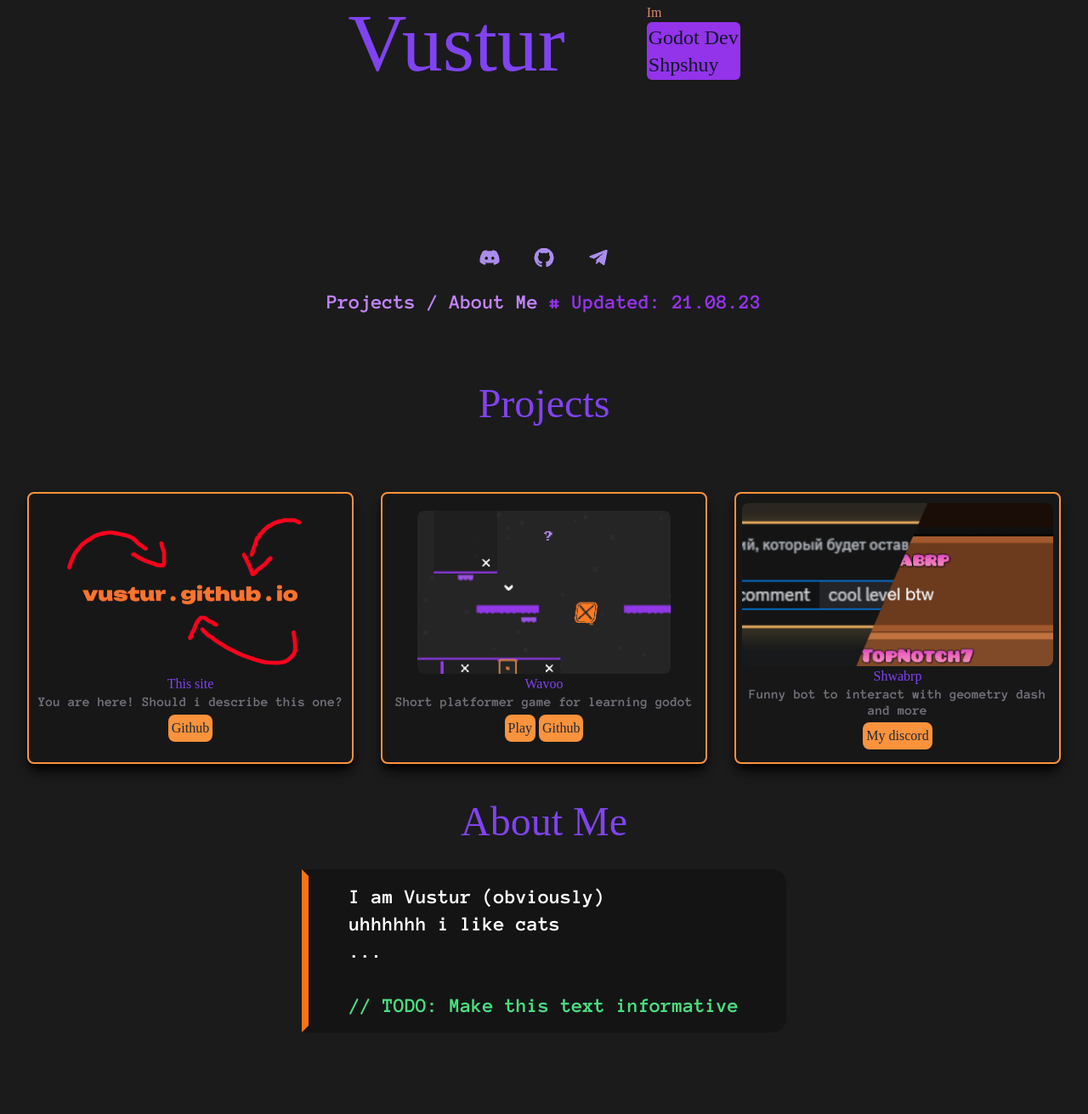
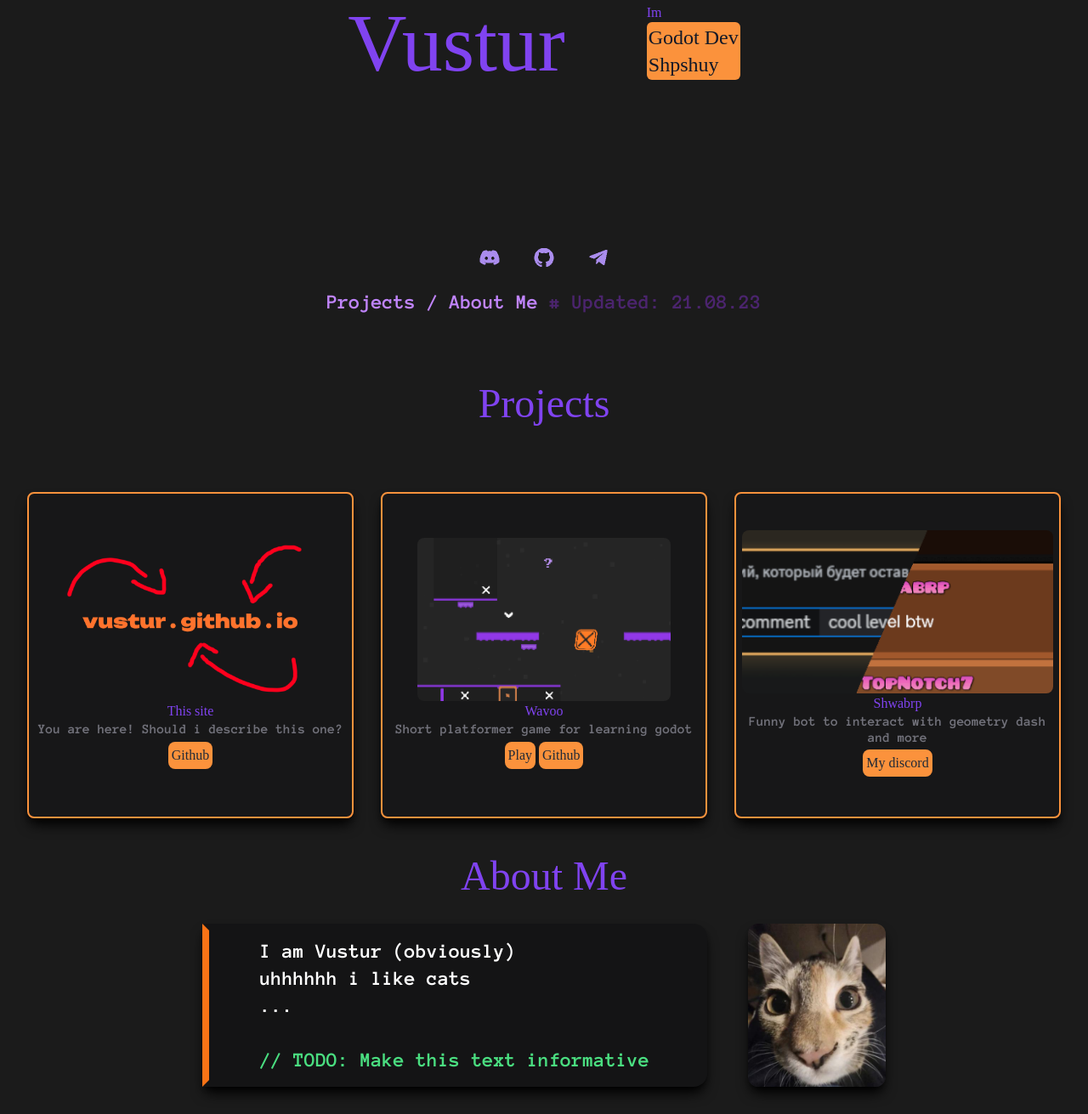
Before and after one commit to vustur/vustur.github.io, a plain HTML site: page index.html in a window 1280 px wide. Shown: the part 253-1564 px from the top of the page at 85% size. Before the commit the page ends 1500 px from the top, so only its background shows below. Drawn offline with Linux system fonts and the light colour scheme; a web font is replaced by a local one.

Commit message:
Small improvements + cat pic

```diff
--- a/index.html
+++ b/index.html
@@ -12,9 +12,10 @@
 		<meta charset="utf-8">
 		<meta name="viewport" content="width=device-width, initial-scale=1.0">
 		<!-- <script src="https://cdn.tailwindcss.com"></script> -->
+		<script src="https://twemoji.maxcdn.com/v/latest/twemoji.min.js" crossorigin="anonymous"></script>
 
 		<title>Vusturs Site</title>
-		<link rel="icon" type="image/x-icon" href="https://cdn.discordapp.com/avatars/1077115933056847922/0b85a6d016edf1b2a99f716d799d0ce1.webp?size=80">
+		<link rel="icon" type="image/x-icon" href="assets/mousetrap.png">
 	</head>
 	<body>
 		<!-- Site start -->
@@ -23,11 +24,11 @@
 				<p class="name text-6xl sm:text-8xl purple">
 					Vustur
 				</p>
-				<div class="orred lg:ml-24 text-center lg:text-left flex flex-col">
-					<p style="line-height: 23px">
+				<div class="lg:ml-24 text-center lg:text-left flex flex-col">
+					<p class="purple" style="line-height: 23px">
 						Im
 					</p>
-					<p class="bg-purple-600 rounded-md w-fit mx-auto text-gray-900 text-2xl p-0.5">
+					<p class="bg-orange-400 rounded-md w-fit mx-auto text-gray-900 text-2xl p-0.5">
 						Godot Dev <br>
 						Shpshuy <br>
 					</p>
@@ -95,10 +96,10 @@
 				</div>
 			</div>
 		</div>
-		<div>
-			<p id="aboutMe" class="purple text-5xl mb-8">About Me</p>
-			<div class="flex flex-wrap justify-center">
-				<p class="text-white anon-pro-font mx-3 text-2xl text-left bg-zinc-950 bg-opacity-30 p-2 px-12 border-transparent border-l-orange-500 border-8 rounded-r-2xl mb-8 w-fit">
+		<p id="aboutMe" class="purple text-5xl mb-8">About Me</p>
+		<div class="flex flex-wrap justify-center al-cen">
+			<div class="mx-6 bg-zinc-950 bg-opacity-30 p-2 px-12 border-transparent border-l-orange-500 border-8 rounded-r-2xl mb-8 w-fit shadow-lg shadow-black">
+				<p class="text-white anon-pro-font mx-3 text-2xl text-left ">
 					I am Vustur (obviously) <br>
 					uhhhhhh i like cats <br>
 					... <br>
@@ -106,6 +107,7 @@
 					<span class="text-green-400">// TODO: Make this text informative </span>
 				</p>
 			</div>
+			<img src="assets/catto.jfif" class="borderonhover mx-6 h-48 mb-8 shadow-lg shadow-black rounded-xl border-orange-500" style="transition: 1s cubic-bezier(0.175, 0.885, 0.32, 1.275);" alt="Funny cat pic">
 		</div>
 	</body>
 </html>
--- a/style.css
+++ b/style.css
@@ -26,12 +26,12 @@ html{
 }
 
 .projbase {
-  @apply w-5/6 sm:w-96 h-80 mx-4 bg-zinc-950 bg-opacity-20 border-solid border-orange-400 rounded-lg border-2 mb-3 overflow-hidden flex flex-col justify-center al-cen shadow-lg shadow-black py-5;
+  @apply w-5/6 sm:w-96 h-96 mx-4 bg-zinc-950 bg-opacity-20 border-solid border-orange-400 rounded-lg border-2 mb-3 overflow-hidden flex flex-col justify-center al-cen shadow-lg shadow-black py-5;
   transition: 0.7s cubic-bezier(0.18, 0.89, 0.83, 0.99);
 }
 
 .projbase:hover{
-  @apply p-0 h-72
+  @apply p-0 h-80
 }
 
 .projname {
@@ -71,3 +71,7 @@ html{
 .al-cen {
   align-items: center;
 }
+
+.borderonhover:hover{
+  @apply border-8
+}
--- /dev/null
+++ b/tailwind.config.js
@@ -0,0 +1,8 @@
+/** @type {import('tailwindcss').Config} */
+module.exports = {
+    content: ["*.{html,js,css}"],
+    theme: {
+      extend: {},
+    },
+    plugins: [],
+}
```
Also changed, not shown: assets/catto.jfif (added), assets/mousetrap.png (added), tw.css, 1 other file.
